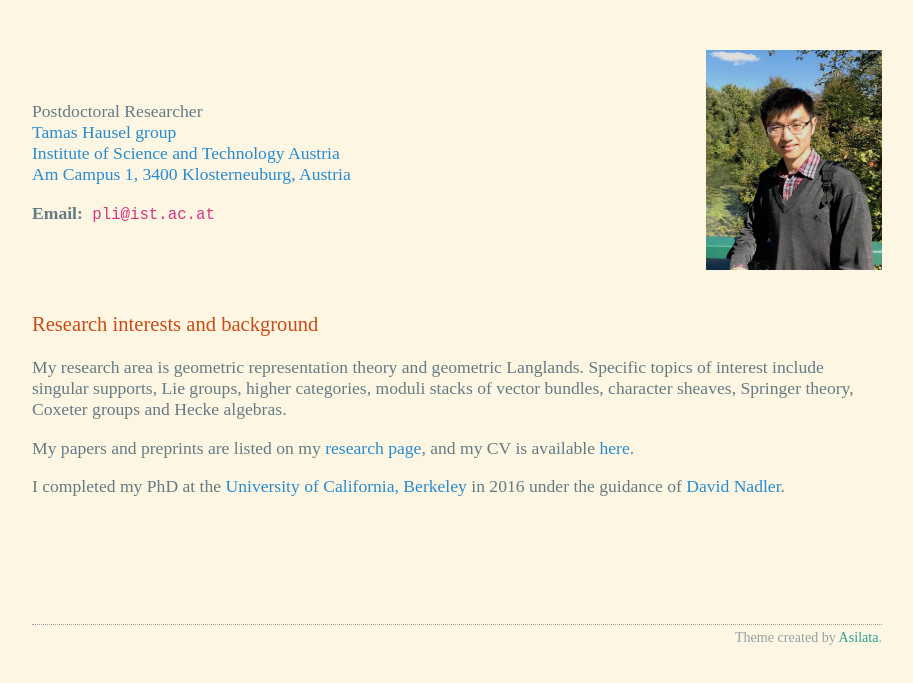
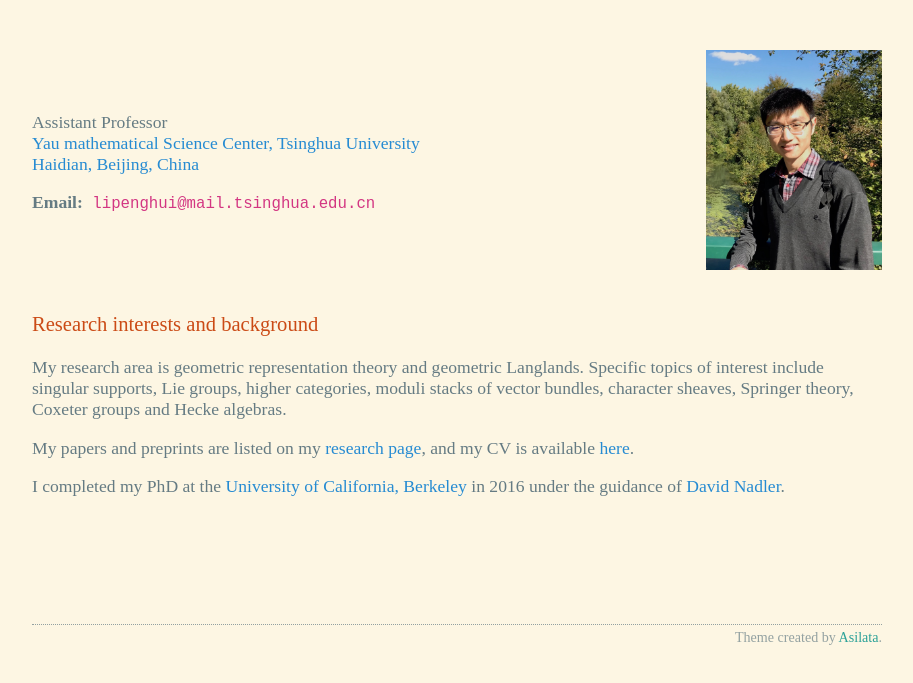
Before and after one commit to penghui-li/penghui-li.github.io, a plain HTML site: page index.html in a window 1280 px wide. Shown: the part 79-762 px from the top of the page, without its empty margins (183-1096 px from the left). Drawn offline with nearby package versions, Linux system fonts and the light colour scheme; some packages are replaced by stand-ins of ours.

Commit message:
change institute

```diff
--- a/index.html
+++ b/index.html
@@ -50,11 +50,11 @@
   <div class="intro">
     <p><img src="assets/Li.jpg" alt="Penghui Li" id="mypicture" /></p>
     <div>
-      <p>Postdoctoral Researcher<br/>
-        <a href="https://ist.ac.at/research/research-groups/hausel-group/">Tamas Hausel group</a><br/>
-        <a href="https://ist.ac.at/">Institute of Science and Technology Austria</a><br/>
-        <a href="https://www.google.com/maps/place/Institute+of+Science+and+Technology+Austria+(IST+Austria)/@48.3098555,16.2575073,17z/data=!3m1!4b1!4m5!3m4!1s0x476d0c21eacfcc8b:0xdade8cc8640428b3!8m2!3d48.309852!4d16.259696">Am Campus 1, 3400 Klosterneuburg, Austria</a></p>
-      <p><strong>Email:</strong><code class="highlighter-rouge"> &#112;&#108;&#105;&#064;&#105;&#115;&#116;&#046;&#097;&#099;&#046;&#097;&#116;</code> </p>
+      <p>Assistant Professor<br/>
+    <!--    <a href="https://ist.ac.at/research/research-groups/hausel-group/">Tamas Hausel group</a><br/> -->
+        <a href="http://ymsc.tsinghua.edu.cn/en">Yau mathematical Science Center, Tsinghua University</a><br/>
+        <a >Haidian, Beijing, China</a></p>
+      <p><strong>Email:</strong><code class="highlighter-rouge"> &#108;&#105;&#112;&#101;&#110;&#103;&#104;&#117;&#105;&#064;&#109;&#097;&#105;&#108;&#046;&#116;&#115;&#105;&#110;&#103;&#104;&#117;&#097;&#046;&#101;&#100;&#117;&#046;&#099;&#110; </code> </p>
       <!-- http://wbwip.com/wbw/emailencoder.html -->
       <!--<p><strong>Office:</strong> <a href=""></a> 605<br /></p>
       <p><strong>Phone:</strong></p>-->
```
